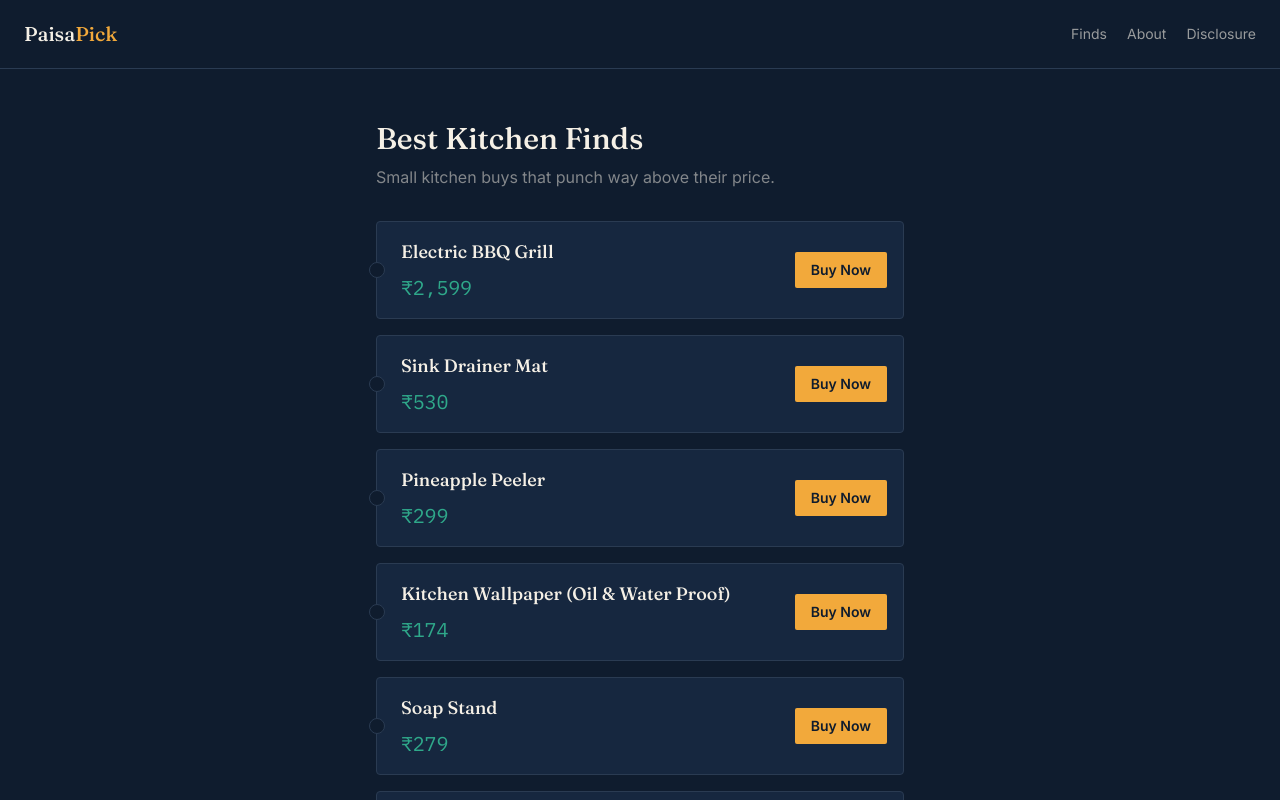
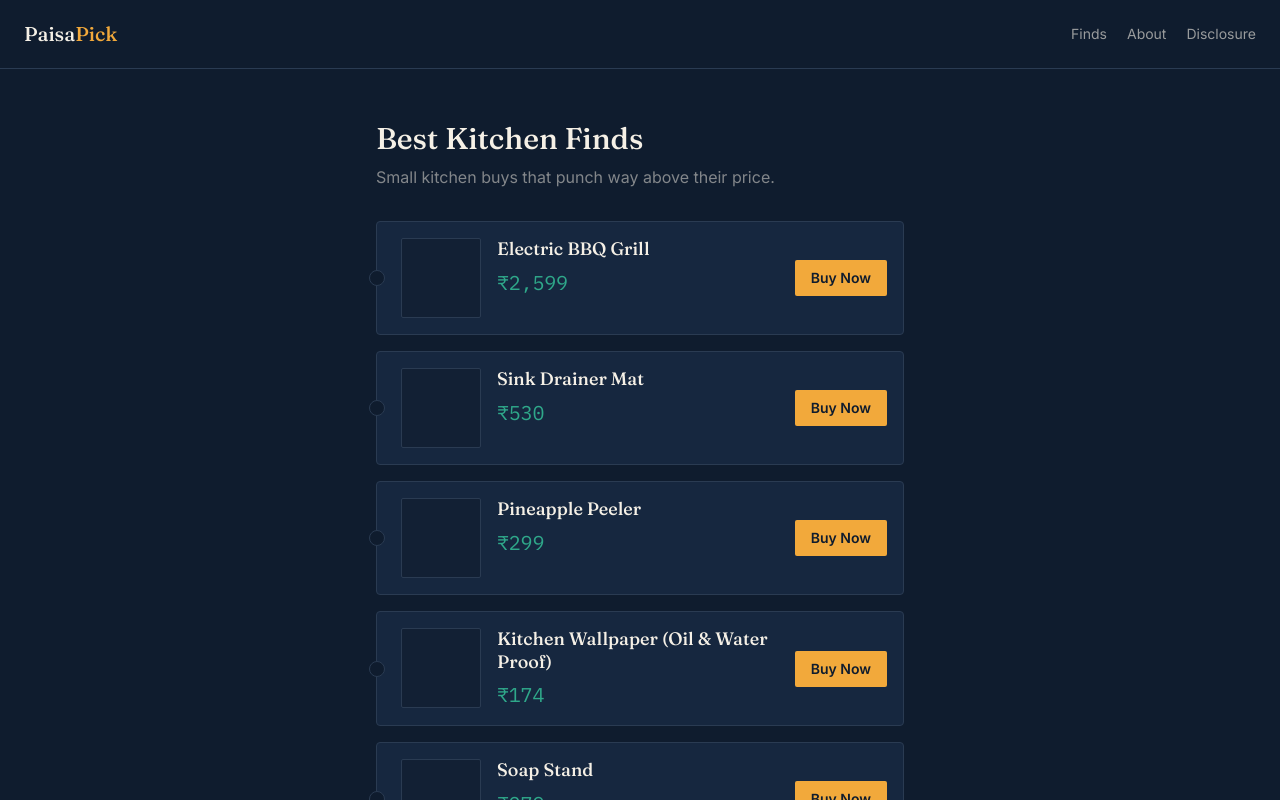
Before and after one commit to srinfinityvlogs/Paisapick, a Next.js app: page /finds/best-kitchen-finds in a window 1280 px wide. Shown: the top 800 px of the page. Built offline with nearby package versions, Linux system fonts and the light colour scheme.

Commit message:
Add product images to Finds collections

```diff
--- a/src/app/finds/[slug]/page.tsx
+++ b/src/app/finds/[slug]/page.tsx
@@ -1,6 +1,7 @@
 import { notFound } from "next/navigation";
 import Header from "@/components/Header";
 import Footer from "@/components/Footer";
+import FindItemCard from "@/components/FindItemCard";
 import { collections } from "@/data/collections";
 
 export default async function CollectionPage({
@@ -23,18 +24,7 @@ export default async function CollectionPage({
         <div className="flex flex-col gap-4">
           {collection.items.map((item) => {
             const buyHref = `/api/find-click?collection=${collection.slug}&item=${item.id}`;
-            return (
-              <div key={item.id} className="ticket flex items-center justify-between gap-4 p-4 pl-6">
-                <div>
-                  <p className="font-display text-lg text-paper">{item.name}</p>
-                  {item.blurb && <p className="text-sm text-paper/50 mt-1">{item.blurb}</p>}
-                  <p className="price-tag text-xl text-rupee mt-2">₹{item.price.toLocaleString("en-IN")}</p>
-                </div>
-                <a href={buyHref} target="_blank" rel="noopener noreferrer" className="bg-marigold text-ink text-sm font-semibold px-4 py-2 rounded-sm hover:brightness-110 transition-[filter] shrink-0">
-                  Buy Now
-                </a>
-              </div>
-            );
+            return <FindItemCard key={item.id} item={item} buyHref={buyHref} />;
           })}
         </div>
       </section>
--- /dev/null
+++ b/src/components/FindItemCard.tsx
@@ -0,0 +1,41 @@
+"use client";
+
+import type { FindItem } from "@/data/collections";
+
+export default function FindItemCard({
+  item,
+  buyHref,
+}: {
+  item: FindItem;
+  buyHref: string;
+}) {
+  return (
+    <div className="ticket flex gap-4 p-4 pl-6">
+      <div className="w-20 h-20 shrink-0 rounded-sm bg-ink/60 border border-border overflow-hidden flex items-center justify-center">
+        {item.image ? (
+          // eslint-disable-next-line @next/next/no-img-element
+          <img
+            src={item.image}
+            alt={item.name}
+            className="object-cover w-full h-full"
+            onError={(e) => {
+              (e.target as HTMLImageElement).style.display = "none";
+            }}
+          />
+        ) : null}
+      </div>
+
+      <div className="flex-1 min-w-0">
+        <p className="font-display text-lg leading-tight text-paper">{item.name}</p>
+        {item.blurb && <p className="text-sm text-paper/50 mt-1">{item.blurb}</p>}
+        <p className="price-tag text-xl text-rupee mt-2">₹{item.price.toLocaleString("en-IN")}</p>
+      </div>
+
+      <div className="flex items-center">
+        <a href={buyHref} target="_blank" rel="noopener noreferrer" className="bg-marigold text-ink text-sm font-semibold px-4 py-2 rounded-sm hover:brightness-110 transition-[filter] shrink-0">
+          Buy Now
+        </a>
+      </div>
+    </div>
+  );
+}
--- a/src/data/collections.ts
+++ b/src/data/collections.ts
@@ -7,6 +7,7 @@ export type FindItem = {
   price: number;
   url: string;
   blurb?: string;
+  image?: string;
 };
 
 export type Collection = {
@@ -22,12 +23,12 @@ export const collections: Collection[] = [
     title: "Best Kitchen Finds",
     description: "Small kitchen buys that punch way above their price.",
     items: [
-      { id: "electric-bbq-grill", name: "Electric BBQ Grill", price: 2599, url: "https://link.amazon/B0bDrytoz" },
-      { id: "sink-drainer-mat", name: "Sink Drainer Mat", price: 530, url: "https://link.amazon/B0j9wPoqX" },
-      { id: "pineapple-peeler", name: "Pineapple Peeler", price: 299, url: "https://link.amazon/B0gnFo2KM" },
-      { id: "kitchen-wallpaper", name: "Kitchen Wallpaper (Oil & Water Proof)", price: 174, url: "https://link.amazon/B01mfvuTW" },
-      { id: "soap-stand", name: "Soap Stand", price: 279, url: "https://link.amazon/B07a1CVLh" },
-      { id: "sink-strainer", name: "Sink Strainer", price: 479, url: "https://link.amazon/B077sshYj" },
+      { id: "electric-bbq-grill", name: "Electric BBQ Grill", price: 2599, url: "https://link.amazon/B0bDrytoz", image: "" },
+      { id: "sink-drainer-mat", name: "Sink Drainer Mat", price: 530, url: "https://link.amazon/B0j9wPoqX", image: "" },
+      { id: "pineapple-peeler", name: "Pineapple Peeler", price: 299, url: "https://link.amazon/B0gnFo2KM", image: "" },
+      { id: "kitchen-wallpaper", name: "Kitchen Wallpaper (Oil & Water Proof)", price: 174, url: "https://link.amazon/B01mfvuTW", image: "" },
+      { id: "soap-stand", name: "Soap Stand", price: 279, url: "https://link.amazon/B07a1CVLh", image: "" },
+      { id: "sink-strainer", name: "Sink Strainer", price: 479, url: "https://link.amazon/B077sshYj", image: "" },
     ],
   },
 ];
```
